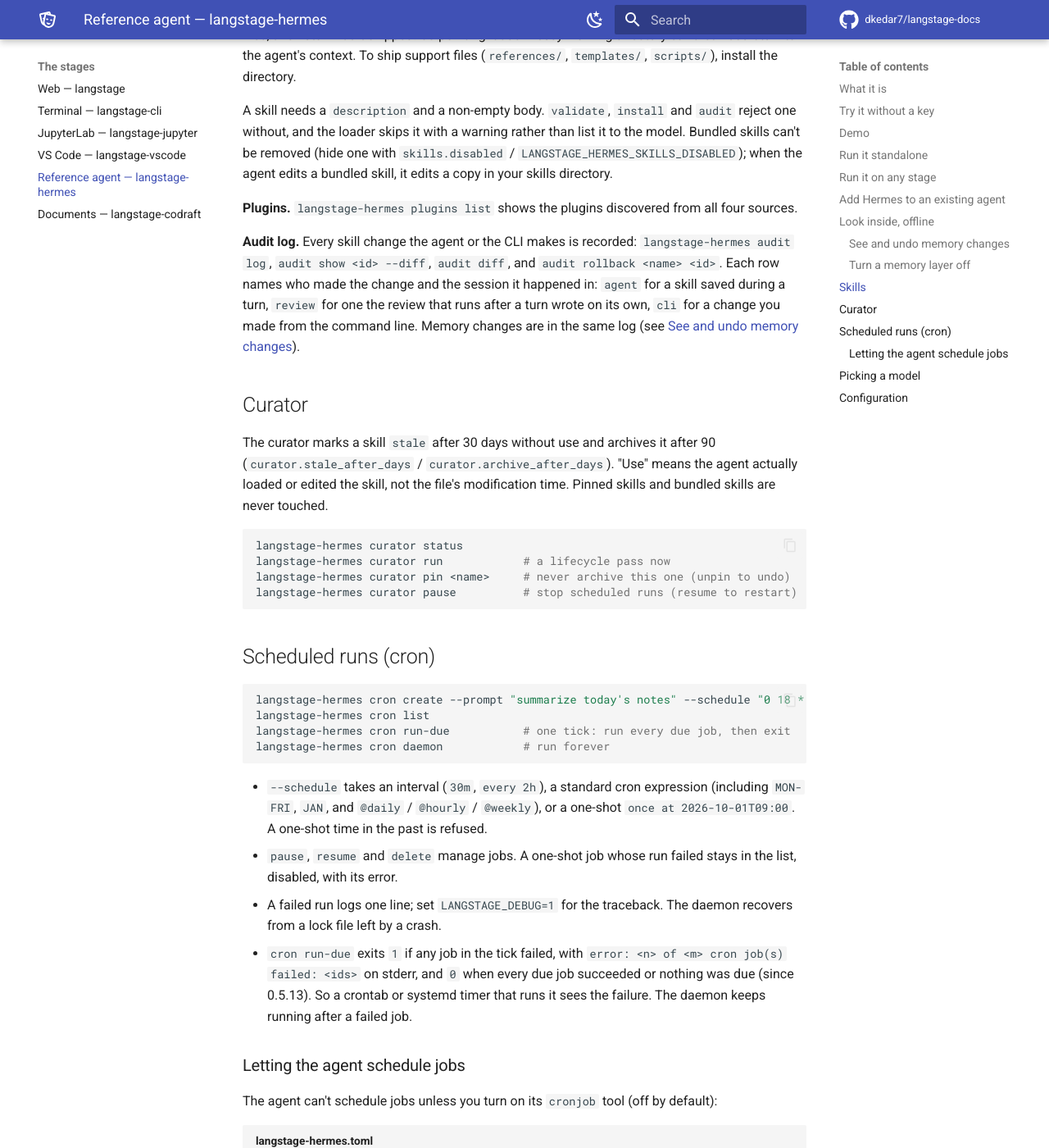
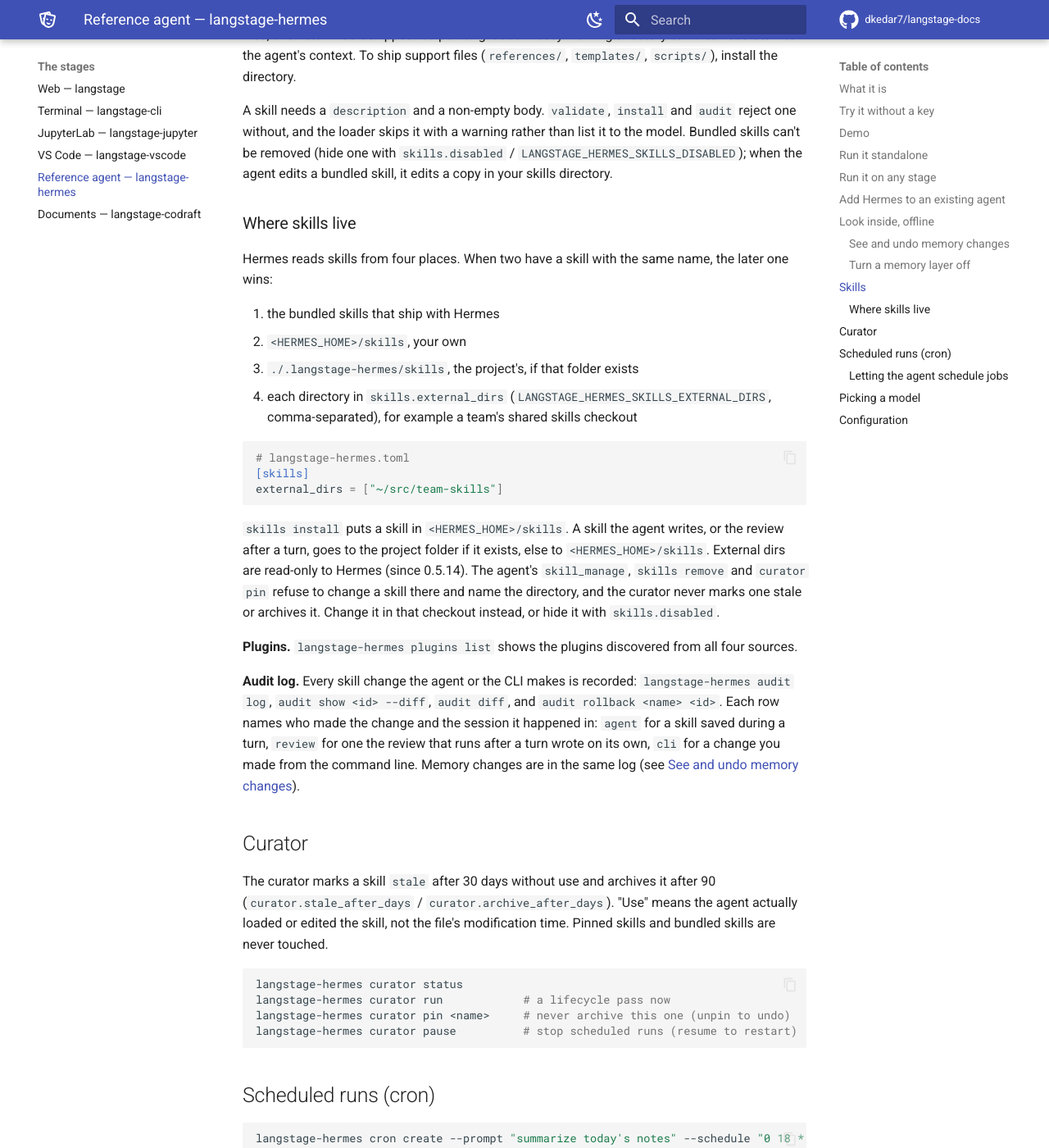
Before and after one commit to dkedar7/langstage-docs, an MkDocs documentation site: the page built from docs/stages/hermes.md, in a window 1280 px wide and 1400 px high, scrolled down 5213 px. Shown: the whole window at 82% size. Built offline with MkDocs 1.6.1 and Material for MkDocs 9.7.7, drawn with Linux system fonts in a browser that asks for light colours; comment, search, counter and statistics services are not loaded; some of the changed text lies outside the part shown.

Commit message:
Sweep Nov 27: hermes 0.5.16 (external skill dirs read-only, key hint) (#108)
- Hermes page: a "Where skills live" section (search order, skills.external_dirs,
  where new skills go, external dirs read-only since 0.5.14) and the key hint on
  a failed cron run (0.5.16)
- What's new: Hermes 0.5.14, Hermes 0.5.16, and the Codraft Gallery entry
- versions.json: langstage-hermes 0.5.16


Claude-Session: https://claude.ai/code/session_01UifqaVXWAqdPtu6Xy96V58

Co-authored-by: Claude Opus 5.5 <noreply@anthropic.com>

````diff
--- a/docs/stages/hermes.md
+++ b/docs/stages/hermes.md
@@ -224,6 +224,32 @@ it to the model. Bundled skills can't be removed (hide one with
 `skills.disabled` / `LANGSTAGE_HERMES_SKILLS_DISABLED`); when the agent edits a
 bundled skill, it edits a copy in your skills directory.
 
+### Where skills live
+
+Hermes reads skills from four places. When two have a skill with the same name, the
+later one wins:
+
+1. the bundled skills that ship with Hermes
+2. `<HERMES_HOME>/skills`, your own
+3. `./.langstage-hermes/skills`, the project's, if that folder exists
+4. each directory in `skills.external_dirs` (`LANGSTAGE_HERMES_SKILLS_EXTERNAL_DIRS`,
+   comma-separated), for example a team's shared skills checkout
+
+<!-- snippet: check -->
+```toml
+# langstage-hermes.toml
+[skills]
+external_dirs = ["~/src/team-skills"]
+```
+
+`skills install` puts a skill in `<HERMES_HOME>/skills`. A skill the agent writes, or
+the review after a turn, goes to the project folder if it exists, else to
+`<HERMES_HOME>/skills`. External dirs are
+read-only to Hermes (since 0.5.14). The agent's `skill_manage`, `skills remove` and
+`curator pin` refuse to change a skill there and name the directory, and the curator
+never marks one stale or archives it. Change it in that checkout instead, or hide it
+with `skills.disabled`.
+
 **Plugins.** `langstage-hermes plugins list` shows the plugins discovered from all
 four sources.
 
@@ -264,7 +290,9 @@ langstage-hermes cron daemon            # run forever
   `once at 2026-10-01T09:00`. A one-shot time in the past is refused.
 - `pause`, `resume` and `delete` manage jobs. A one-shot job whose run failed stays
   in the list, disabled, with its error.
-- A failed run logs one line; set `LANGSTAGE_DEBUG=1` for the traceback. The daemon
+- A failed run logs one line; set `LANGSTAGE_DEBUG=1` for the traceback. When the
+  provider's key isn't set, the line says so:
+  `Connection error. (hint: ANTHROPIC_API_KEY is not set)` (since 0.5.16). The daemon
   recovers from a lock file left by a crash.
 - `cron run-due` exits `1` if any job in the tick failed, with
   `error: <n> of <m> cron job(s) failed: <ids>` on stderr, and `0` when every due job
--- a/versions.json
+++ b/versions.json
@@ -4,7 +4,7 @@
     "langstage-core": "1.0.70",
     "langstage": "0.14.4",
     "langstage-cli": "0.6.61",
-    "langstage-hermes": "0.5.13",
+    "langstage-hermes": "0.5.16",
     "langstage-jupyter": "0.6.58",
     "langstage-vscode": "0.5.48",
     "langstage-codraft": "0.12.5"
````
Also changed, not shown: docs/whats-new.md (+7 -0 lines).
